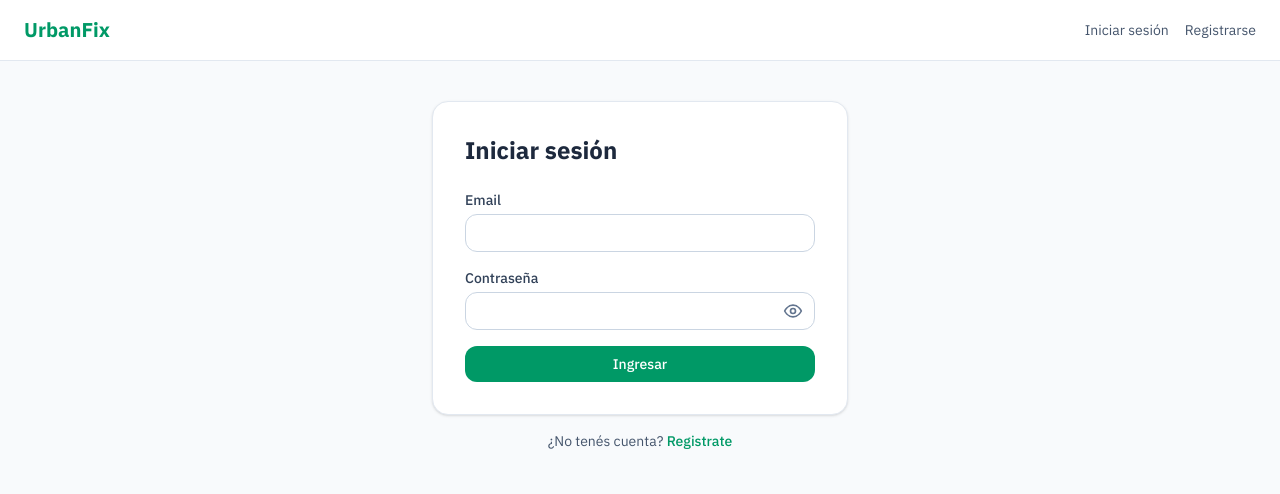
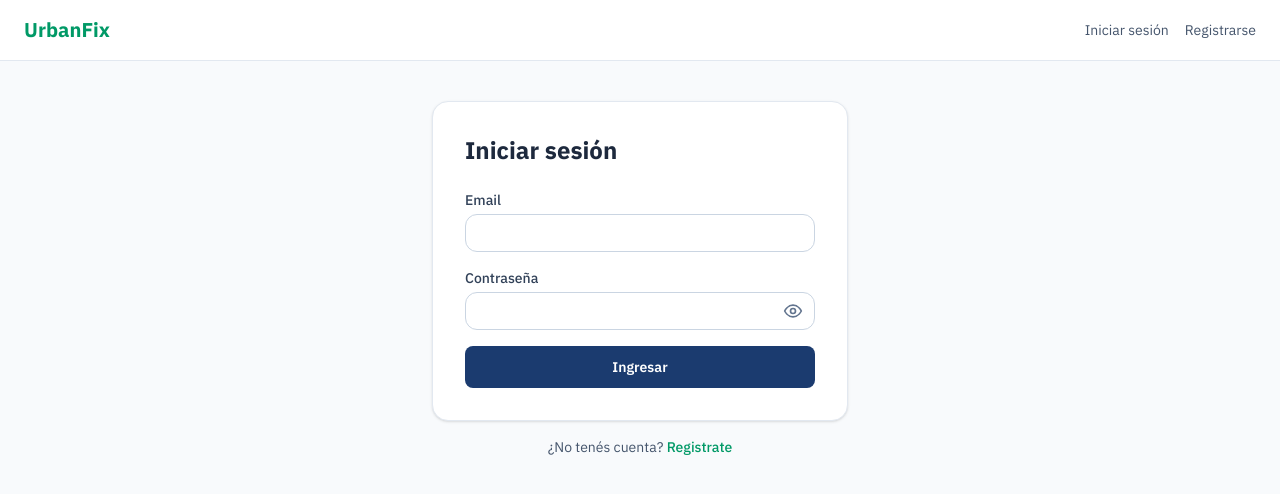
Before and after one commit to Talently-Lab/02605-UrbanFix-Frontend, a React (Vite) app: page /login in a window 1280 px wide. Shown: the top 494 px of the page. Built offline with nearby package versions, Linux system fonts and the light colour scheme.

Commit message:
Migrar Button al design system del Figma

```diff
--- a/src/components/ui/Button.jsx
+++ b/src/components/ui/Button.jsx
@@ -1,9 +1,11 @@
 import Spinner from './Spinner.jsx'
 
+// Variantes del Figma (Design System). Disabled y foco son comunes a todas.
 const VARIANTS = {
-  primary: 'bg-emerald-600 text-white hover:bg-emerald-700',
-  secondary: 'border border-slate-300 text-slate-700 hover:bg-slate-100',
-  danger: 'bg-red-600 text-white hover:bg-red-700',
+  primary: 'bg-primary text-sobre-oscuro enabled:hover:bg-primary-hover disabled:bg-surface-200',
+  accent: 'bg-accent text-sobre-oscuro enabled:hover:bg-accent-hover disabled:bg-surface-200',
+  secondary: 'border-[1.5px] border-primary text-ink enabled:hover:bg-primary-subtle disabled:border-border',
+  danger: 'border-[1.5px] border-danger text-danger enabled:hover:bg-danger-subtle disabled:border-border',
 }
 
 export default function Button({ variant = 'primary', loading = false, disabled, className = '', children, ...props }) {
@@ -11,7 +13,7 @@ export default function Button({ variant = 'primary', loading = false, disabled,
     <button
       disabled={disabled || loading}
       aria-busy={loading}
-      className={`inline-flex items-center justify-center gap-2 rounded-md px-4 py-2 text-sm font-medium transition-colors disabled:cursor-not-allowed disabled:opacity-60 ${VARIANTS[variant]} ${className}`}
+      className={`inline-flex items-center justify-center gap-2 rounded-sm px-5 py-3 text-button font-semibold transition-colors focus-visible:outline-2 focus-visible:outline-offset-2 focus-visible:outline-primary disabled:cursor-not-allowed disabled:text-ink-muted ${VARIANTS[variant]} ${className}`}
       {...props}
     >
       {loading && <Spinner className="h-4 w-4" />}
```
